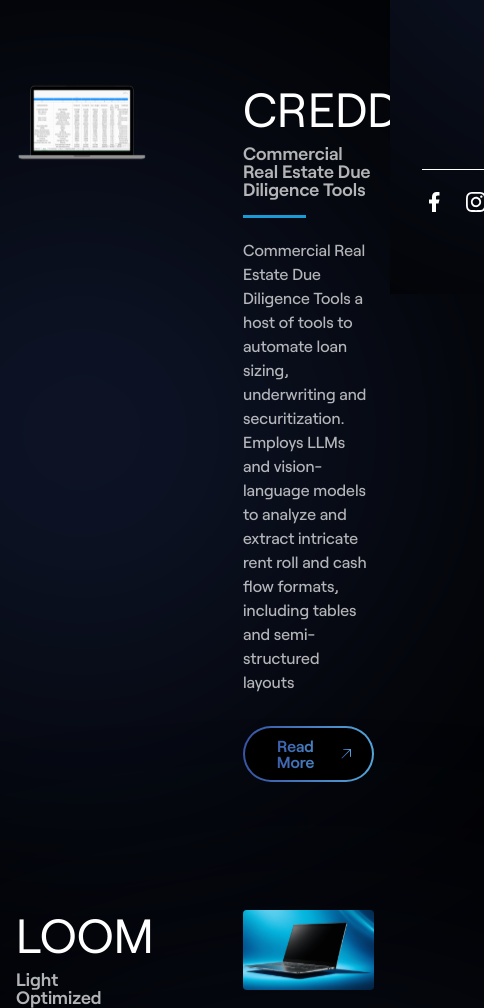
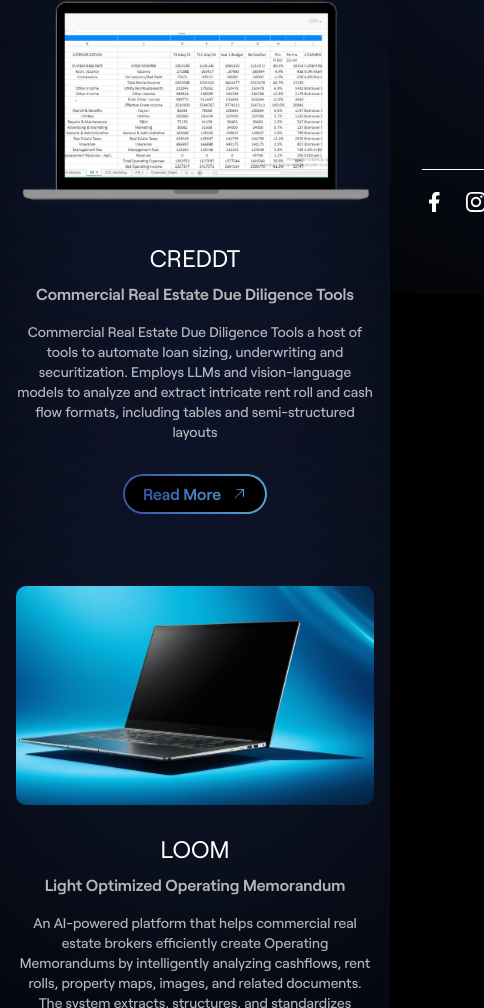
Before and after one commit to mauryadeepakprettify/m3ai, a Next.js app: page /product in a window 390 px wide. Shown: the part 550-1558 px from the top of the page, 484 px wide, since content can reach past the window. Built offline with nearby package versions, Linux system fonts and the light colour scheme; grey boxes are pictures that could not be loaded.

Commit message:
feat(products): responsive

```diff
--- a/src/components/atoms/Button.jsx
+++ b/src/components/atoms/Button.jsx
@@ -18,7 +18,7 @@ const Button = ({
   return (
     <button
       onClick={onClick}
-      className={`group cursor-pointer rounded-full px-[18px] py-[10px] font-semibold transition-colors duration-500 ease-in-out ${variants[variant]} ${className} ${child === "gradient" ? variants['outline'] : ""}`}
+      className={`group cursor-pointer rounded-full px-[18px] py-[10px] font-semibold transition-colors duration-500 ease-in-out ${variants[variant]} ${className} ${child === "gradient" ? variants["outline"] : ""}`}
       style={
         variant === "outline" || child === "gradient"
           ? {
@@ -31,9 +31,18 @@ const Button = ({
       }
     >
       <span
-        className={`relative z-10 flex items-center justify-center gap-2.5 ${child === "gradient" ? "from-secondary to-tertiary transition-colors duration-500 ease-in-out bg-linear-to-r bg-clip-text text-transparent group-hover:text-white" : ""}`}
+        className={`relative z-10 flex items-center justify-center gap-2.5 ${child === "gradient" ? "from-secondary to-tertiary bg-linear-to-r bg-clip-text text-transparent transition-colors duration-500 ease-in-out group-hover:text-white" : ""}`}
       >
-        {children} {child && <Image className="group-hover:filter-[brightness(0)_invert(1)] transition-colors duration-500 ease-in-out" src="/icons/top-right.svg" alt="" width={16} height={16} />}
+        {children}
+        {child && (
+          <Image
+            className="transition-colors text-sm md:text-base duration-500 ease-in-out group-hover:filter-[brightness(0)_invert(1)]"
+            src="/icons/top-right.svg"
+            alt=""
+            width={16}
+            height={16}
+          />
+        )}
       </span>
     </button>
   );
--- a/src/components/molecules/MenuModal.jsx
+++ b/src/components/molecules/MenuModal.jsx
@@ -5,6 +5,7 @@ import Gradient from "../atoms/Gradient";
 import { navList } from "@/utils/constants";
 import Link from "next/link";
 import { useSelector } from "react-redux";
+import { setIsModal } from "@/store/slice/modalSlice";
 
 const MenuModal = () => {
   const { isModal } = useSelector((state) => state.modal);
@@ -27,7 +28,7 @@ const MenuModal = () => {
         <nav>
           <ul>
             {navList?.map(({ label, route }, index) => (
-              <li key={index} className="mb-5">
+              <li onClick={() => setIsModal(null)} key={index} className="mb-5">
                 <Link
                   className="hover:text-primary text-[28px] font-semibold text-white transition-all duration-500 ease-in-out"
                   href={route}
@@ -36,7 +37,7 @@ const MenuModal = () => {
                 </Link>
               </li>
             ))}
-            <li className="mb-5">
+            <li onClick={() => setIsModal(null)} className="mb-5">
               <Link
                 href="/contact"
                 className="hover:text-primary text-[28px] font-semibold text-white transition-all duration-500 ease-in-out"
--- a/src/components/organisms/Footer.jsx
+++ b/src/components/organisms/Footer.jsx
@@ -118,13 +118,16 @@ const Footer = () => {
                   name="email"
                   id="email"
                 />
-                <Button
-                  child="gradient"
-                  className="absolute top-1/2 right-0 -translate-y-1/2"
-                  type="submit"
-                >
+
+                <button className="gradient-secondary absolute top-1/2 right-0 flex -translate-y-1/2 items-center gap-2 bg-clip-text text-sm font-semibold text-transparent">
                   Subscribe
-                </Button>
+                  <Image
+                    src="/icons/top-right.svg"
+                    alt="arrow"
+                    width={16}
+                    height={16}
+                  />
+                </button>
               </form>
             </div>
             <Image
--- a/src/components/pages/product/Products.jsx
+++ b/src/components/pages/product/Products.jsx
@@ -5,34 +5,41 @@ import Link from "next/link";
 
 const Products = () => {
   return (
-    <section className="pt-32 pb-20">
+    <section className="py-10 sm:py-12 lg:pt-32 lg:pb-20">
       <div className="container">
         {data?.map(({ id, image, content, route }, index) => (
-          <div key={id} className="grid grid-cols-2 gap-24 not-last:mb-32">
+          <div
+            key={id}
+            className="grid grid-cols-1 gap-8 not-last:mb-18 md:gap-12  lg:grid-cols-2 lg:gap-24 not-last:md:mb-32"
+          >
             <figure
-              className={`${index % 2 === 0 ? "order-1" : "order-2"} relative`}
+              className={`${index % 2 === 0 ? "order-1" : "lg:order-2"} relative`}
             >
-              <Gradient className="absolute top-1/2 left-1/2 bg-secondary blur-[200px]" />
+              <Gradient className="bg-secondary absolute top-1/2 left-1/2 blur-[200px]" />
               <Image
                 src={`/images/banner/${image}`}
                 alt={content.title}
                 width={522}
                 height={318}
+                className="mx-auto"
               />
             </figure>
-            <div className={index % 2 === 0 ? "order-2" : "order-1"}>
-              <div className="relative mb-10 before:absolute before:-bottom-5 before:left-0 before:h-[3px] before:w-[63px] before:bg-[#1B9BD5] before:content-['']">
-                <h3 className="mb-3 w-fit text-[48px] font-light text-white">
+            <div className={index % 2 === 0 ? "order-2" : "lg:order-1"}>
+              <div className="relative mb-4 before:absolute before:-bottom-5 before:left-0 before:hidden before:h-[3px] before:w-[63px] before:bg-[#1B9BD5] before:content-[''] lg:mb-10 before:lg:block">
+                <h3 className="mb-3 text-center text-[24px] font-light text-white md:text-[32px] lg:w-fit lg:text-left lg:text-[48px]">
                   {content.title}
                 </h3>
-                <p className="text-alpha text-[18px] font-semibold">
+                <p className="text-alpha text-center text-base font-semibold md:text-[18px] lg:text-left lg:text-[18px]">
                   {content.subtitle}
                 </p>
               </div>
-              <p className="text-alpha mb-8 leading-[24px] font-medium">
+              <p className="text-alpha mb-8 text-center text-sm leading-[20px] font-medium lg:text-left lg:text-base lg:leading-[24px]">
                 {content.description}
               </p>
-              <Link href={`/product/${route}`}>
+              <Link
+                className="mx-auto block w-fit lg:mx-0"
+                href={`/product/${route}`}
+              >
                 <Button child="gradient">Read More</Button>
               </Link>
             </div>
```
